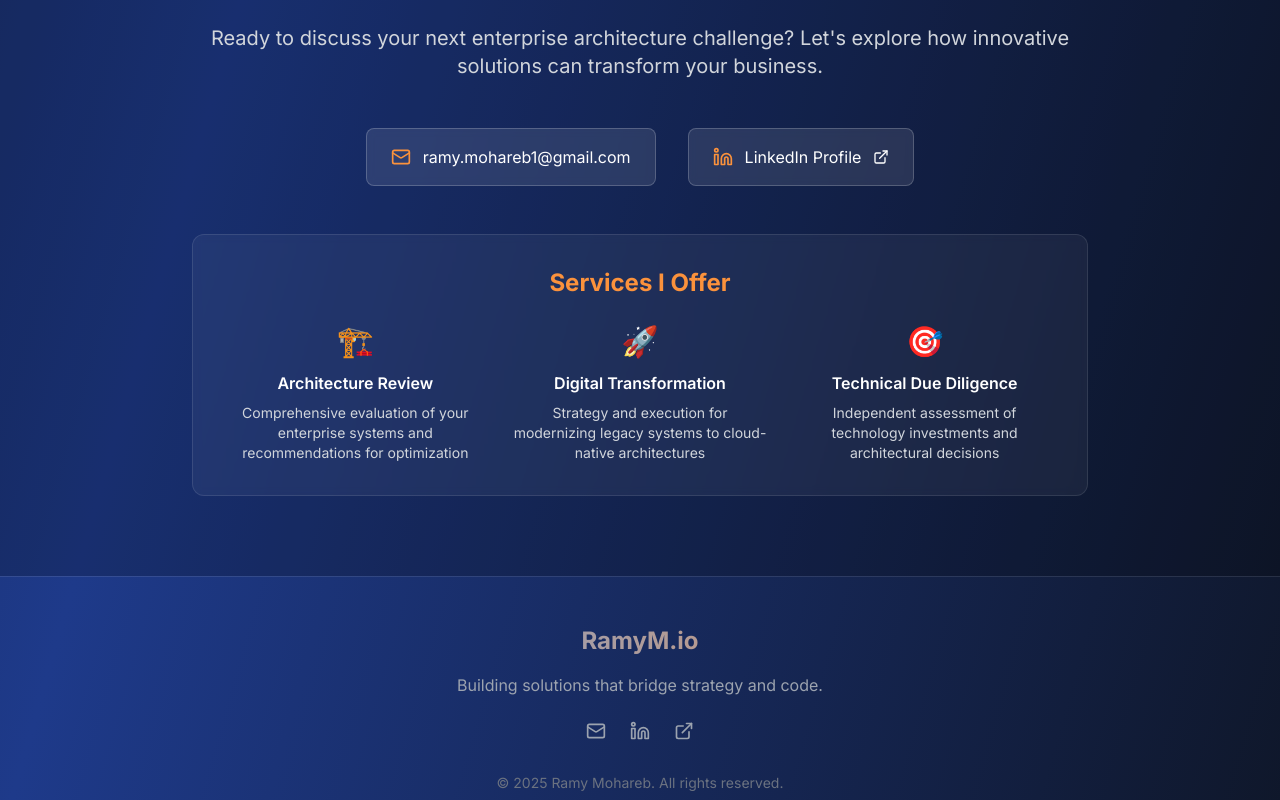
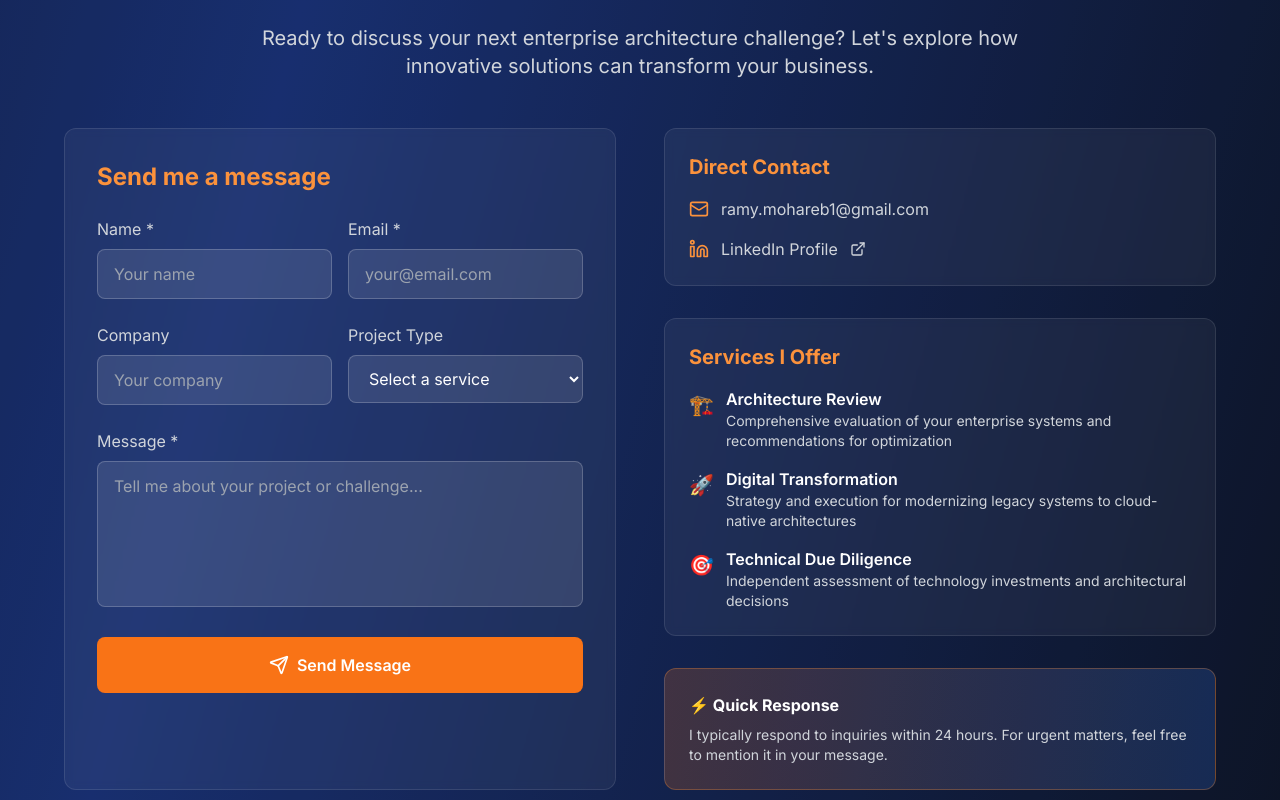
Before and after one commit to ramysaadm/ramym-io, a Next.js app: page / in a window 1280 px wide. Shown: the part 3640-4440 px from the top of the page. Built offline with nearby package versions, Linux system fonts and the light colour scheme.

Commit message:
Add working contact form with Formspree integration

```diff
--- a/app/components/Contact.js
+++ b/app/components/Contact.js
@@ -1,24 +1,218 @@
-import { Mail, Linkedin, ExternalLink } from 'lucide-react';
+'use client';
+
+import { useState } from 'react';
+import {
+  Mail,
+  Linkedin,
+  ExternalLink,
+  Send,
+  CheckCircle,
+  AlertCircle,
+} from 'lucide-react';
 import { personalData, services } from '../../lib/data';
 
 export default function Contact() {
+  const [formData, setFormData] = useState({
+    name: '',
+    email: '',
+    company: '',
+    projectType: '',
+    message: '',
+  });
+  const [isSubmitting, setIsSubmitting] = useState(false);
+  const [submitStatus, setSubmitStatus] = useState(null); // 'success', 'error', null
+
+  const handleInputChange = (e) => {
+    setFormData({
+      ...formData,
+      [e.target.name]: e.target.value,
+    });
+  };
+
+  const handleSubmit = async (e) => {
+    e.preventDefault();
+    setIsSubmitting(true);
+    setSubmitStatus(null);
+
+    try {
+      // Replace with your actual Formspree endpoint
+      const response = await fetch('https://formspree.io/f/movdzozl', {
+        method: 'POST',
+        headers: {
+          'Content-Type': 'application/json',
+        },
+        body: JSON.stringify(formData),
+      });
+
+      if (response.ok) {
+        setSubmitStatus('success');
+        setFormData({
+          name: '',
+          email: '',
+          company: '',
+          projectType: '',
+          message: '',
+        });
+      } else {
+        setSubmitStatus('error');
+      }
+    } catch (error) {
+      setSubmitStatus('error');
+    } finally {
+      setIsSubmitting(false);
+    }
+  };
+
   return (
     <section id="contact" className="py-20 px-6 bg-black/20">
-      <div className="max-w-4xl mx-auto text-center">
-        <h2 className="text-4xl md:text-5xl font-bold mb-8 bg-gradient-to-r from-blue-400 to-orange-400 bg-clip-text text-transparent">
+      <div className="max-w-6xl mx-auto">
+        <h2 className="text-4xl md:text-5xl font-bold text-center mb-8 bg-gradient-to-r from-blue-400 to-orange-400 bg-clip-text text-transparent">
           Let&apos;s Connect
         </h2>
 
-        <p className="text-xl text-gray-300 mb-12">
+        <p className="text-xl text-gray-300 mb-12 text-center max-w-3xl mx-auto">
           Ready to discuss your next enterprise architecture challenge?
           Let&apos;s explore how innovative solutions can transform your
           business.
         </p>
 
-        <div className="flex flex-col md:flex-row gap-8 justify-center items-center mb-12">
+        <div className="grid md:grid-cols-2 gap-12">
+          {/* Contact Form */}
+          <div className="bg-white/5 backdrop-blur-sm rounded-xl p-8 border border-white/10">
+            <h3 className="text-2xl font-bold mb-6 text-orange-400">
+              Send me a message
+            </h3>
+
+            {/* Success Message */}
+            {submitStatus === 'success' && (
+              <div className="mb-6 p-4 bg-green-500/20 border border-green-500/30 rounded-lg flex items-center">
+                <CheckCircle className="w-5 h-5 text-green-400 mr-3" />
+                <span className="text-green-300">
+                  Thanks! I&apos;ll get back to you within 24 hours.
+                </span>
+              </div>
+            )}
+
+            {/* Error Message */}
+            {submitStatus === 'error' && (
+              <div className="mb-6 p-4 bg-red-500/20 border border-red-500/30 rounded-lg flex items-center">
+                <AlertCircle className="w-5 h-5 text-red-400 mr-3" />
+                <span className="text-red-300">
+                  Something went wrong. Please try again or email me directly.
+                </span>
+              </div>
+            )}
+
+            <form onSubmit={handleSubmit} className="space-y-6">
+              <div className="grid md:grid-cols-2 gap-4">
+                <div>
+                  <label className="block text-gray-300 mb-2">Name *</label>
+                  <input
+                    type="text"
+                    name="name"
+                    value={formData.name}
+                    onChange={handleInputChange}
+                    required
+                    className="w-full px-4 py-3 bg-white/10 border border-white/20 rounded-lg text-white placeholder-gray-400 focus:border-orange-400 focus:outline-none"
+                    placeholder="Your name"
+                  />
+                </div>
+                <div>
+                  <label className="block text-gray-300 mb-2">Email *</label>
+                  <input
+                    type="email"
+                    name="email"
+                    value={formData.email}
+                    onChange={handleInputChange}
+                    required
+                    className="w-full px-4 py-3 bg-white/10 border border-white/20 rounded-lg text-white placeholder-gray-400 focus:border-orange-400 focus:outline-none"
+                    placeholder="your@email.com"
+                  />
+                </div>
+              </div>
+
+              <div className="grid md:grid-cols-2 gap-4">
+                <div>
+                  <label className="block text-gray-300 mb-2">Company</label>
+                  <input
+                    type="text"
+                    name="company"
+                    value={formData.company}
+                    onChange={handleInputChange}
+                    className="w-full px-4 py-3 bg-white/10 border border-white/20 rounded-lg text-white placeholder-gray-400 focus:border-orange-400 focus:outline-none"
+                    placeholder="Your company"
+                  />
+                </div>
+                <div>
+                  <label className="block text-gray-300 mb-2">
+                    Project Type
+                  </label>
+                  <select
+                    name="projectType"
+                    value={formData.projectType}
+                    onChange={handleInputChange}
+                    className="w-full px-4 py-3 bg-white/10 border border-white/20 rounded-lg text-white focus:border-orange-400 focus:outline-none"
+                  >
+                    <option value="">Select a service</option>
+                    <option value="architecture-review">
+                      Architecture Review
+                    </option>
+                    <option value="digital-transformation">
+                      Digital Transformation
+                    </option>
+                    <option value="technical-due-diligence">
+                      Technical Due Diligence
+                    </option>
+                    <option value="consulting">General Consulting</option>
+                    <option value="other">Other</option>
+                  </select>
+                </div>
+              </div>
+
+              <div>
+                <label className="block text-gray-300 mb-2">Message *</label>
+                <textarea
+                  name="message"
+                  value={formData.message}
+                  onChange={handleInputChange}
+                  required
+                  rows={5}
+                  className="w-full px-4 py-3 bg-white/10 border border-white/20 rounded-lg text-white placeholder-gray-400 focus:border-orange-400 focus:outline-none resize-none"
+                  placeholder="Tell me about your project or challenge..."
+                />
+              </div>
+
+              <button
+                type="submit"
+                disabled={isSubmitting}
+                className="w-full bg-orange-500 hover:bg-orange-600 disabled:bg-orange-500/50 text-white px-8 py-4 rounded-lg font-semibold transition-all flex items-center justify-center"
+              >
+                {isSubmitting ? (
+                  <>
+                    <div className="animate-spin rounded-full h-5 w-5 border-b-2 border-white mr-2"></div>
+                    Sending...
+                  </>
+                ) : (
+                  <>
+                    <Send className="w-5 h-5 mr-2" />
+                    Send Message
+                  </>
+                )}
+              </button>
+            </form>
+          </div>
+
+          {/* Contact Info & Services */}
+          <div className="space-y-8">
+            {/* Direct Contact */}
+            <div className="bg-white/5 backdrop-blur-sm rounded-xl p-6 border border-white/10">
+              <h3 className="text-xl font-bold mb-4 text-orange-400">
+                Direct Contact
+              </h3>
+              <div className="space-y-4">
                 <a
                   href={`mailto:${personalData.email}`}
-            className="flex items-center space-x-3 bg-white/10 backdrop-blur-sm rounded-lg px-6 py-4 border border-white/20 hover:border-orange-400/50 transition-all"
+                  className="flex items-center space-x-3 text-gray-300 hover:text-orange-400 transition-colors"
                 >
                   <Mail className="w-5 h-5 text-orange-400" />
                   <span>{personalData.email}</span>
@@ -28,26 +222,47 @@ export default function Contact() {
                   href={personalData.linkedin}
                   target="_blank"
                   rel="noopener noreferrer"
-            className="flex items-center space-x-3 bg-white/10 backdrop-blur-sm rounded-lg px-6 py-4 border border-white/20 hover:border-orange-400/50 transition-all"
+                  className="flex items-center space-x-3 text-gray-300 hover:text-orange-400 transition-colors"
                 >
                   <Linkedin className="w-5 h-5 text-orange-400" />
                   <span>LinkedIn Profile</span>
                   <ExternalLink className="w-4 h-4" />
                 </a>
               </div>
+            </div>
 
-        <div className="bg-white/5 backdrop-blur-sm rounded-xl p-8 border border-white/10">
-          <h3 className="text-2xl font-bold mb-6 text-orange-400">
+            {/* Services */}
+            <div className="bg-white/5 backdrop-blur-sm rounded-xl p-6 border border-white/10">
+              <h3 className="text-xl font-bold mb-4 text-orange-400">
                 Services I Offer
               </h3>
-          <div className="grid md:grid-cols-3 gap-6">
+              <div className="space-y-4">
                 {services.map((service, index) => (
-              <div key={index} className="text-center">
-                <div className="text-3xl mb-3">{service.icon}</div>
-                <h4 className="font-semibold mb-2">{service.title}</h4>
-                <p className="text-gray-300 text-sm">{service.description}</p>
+                  <div key={index} className="flex items-start space-x-3">
+                    <div className="text-orange-400 text-xl mt-1">
+                      {service.icon}
+                    </div>
+                    <div>
+                      <h4 className="font-semibold text-white">
+                        {service.title}
+                      </h4>
+                      <p className="text-gray-300 text-sm">
+                        {service.description}
+                      </p>
+                    </div>
                   </div>
                 ))}
+              </div>
+            </div>
+
+            {/* Response Time */}
+            <div className="bg-gradient-to-r from-orange-500/20 to-blue-500/20 rounded-xl p-6 border border-orange-400/30">
+              <h4 className="font-bold text-white mb-2">⚡ Quick Response</h4>
+              <p className="text-gray-300 text-sm">
+                I typically respond to inquiries within 24 hours. For urgent
+                matters, feel free to mention it in your message.
+              </p>
+            </div>
           </div>
         </div>
       </div>
```
Lines whose indentation alone changed are shown as unchanged.
